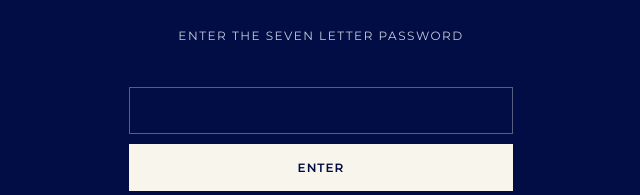
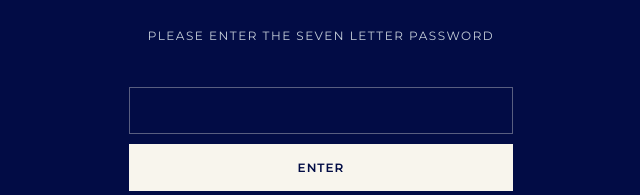
Before and after one commit to Seiborg/follow-the-bats, a plain HTML site: page index.html in a window 1280 px wide. Shown: the part 428-623 px from the top of the page, 319-959 px from the left. Drawn offline with Linux system fonts and the light colour scheme.

Commit message:
Add files via upload

```diff
--- a/index.html
+++ b/index.html
@@ -137,7 +137,7 @@
     <img src="bat.png" alt="Bat" class="bat-image">
 
     <p class="subtitle">
-      Enter the seven letter password
+      Please enter the seven letter password
     </p>
 
     <input
```
